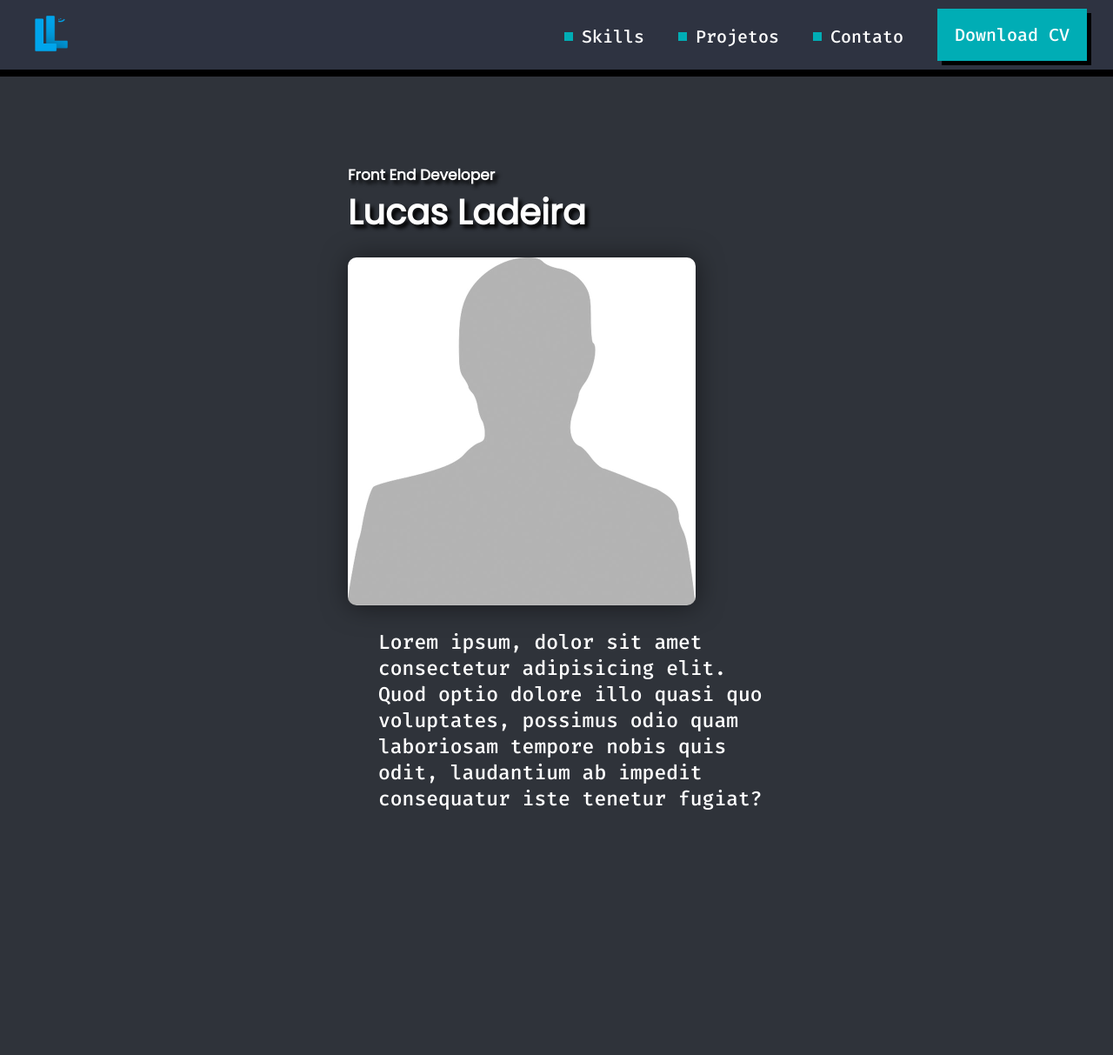
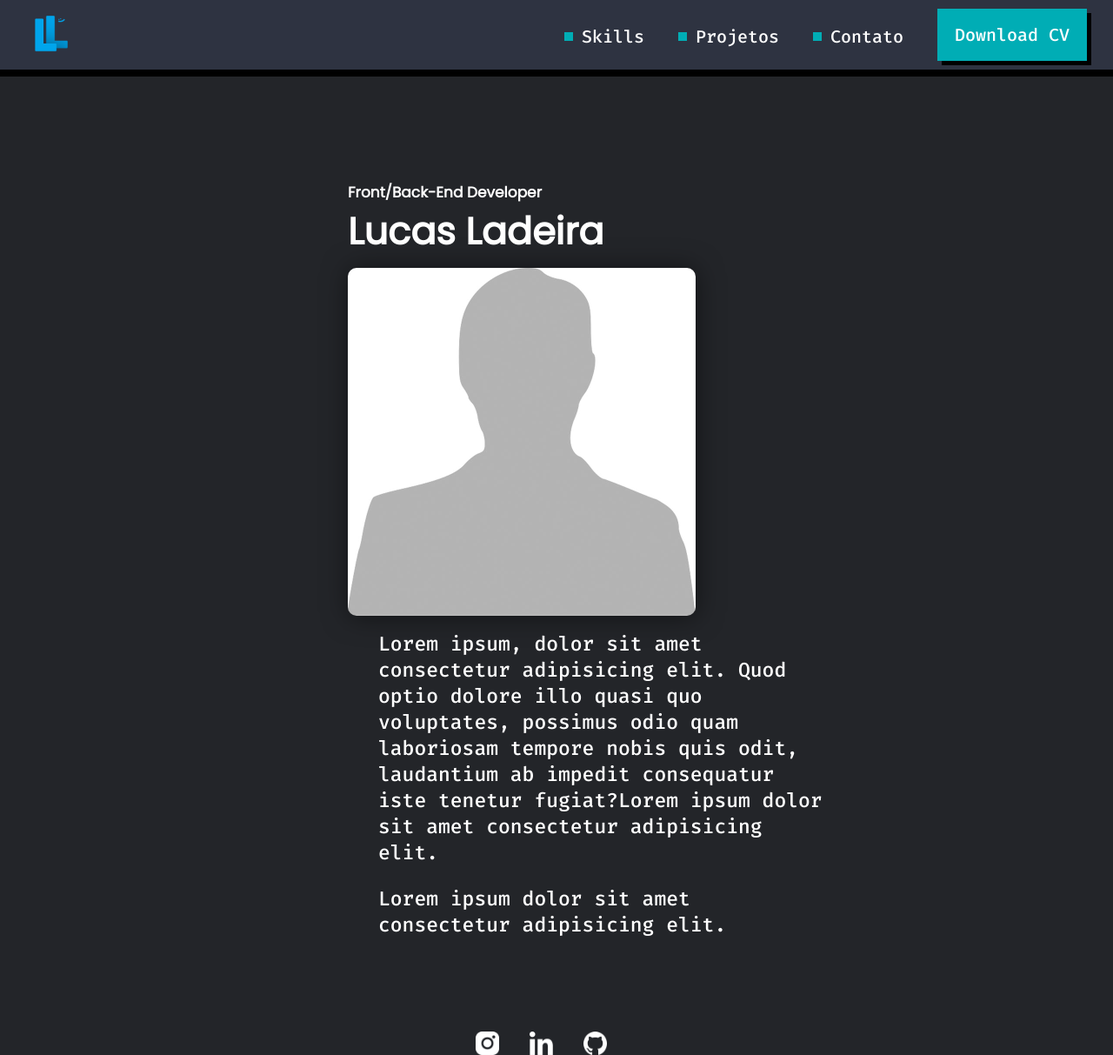
Before and after one commit to oLadeira/portifolio-html, a plain HTML site: page index.html in a window 1280 px wide. Shown: the whole page at 87% size. Before the commit the page ends 956 px from the top, so only its background shows below. Drawn offline with Linux system fonts and the light colour scheme.

Commit message:
insert social media icons and change bk color

```diff
--- /dev/null
+++ b/css/components/socialmedia.css
@@ -0,0 +1,44 @@
+.social_media_icons .instagram_logo:before{
+    content: none;
+}
+
+.social_media_icons{
+    margin-top: 85px;
+    justify-content: center;
+    display: flex;
+    align-items: center;
+
+}
+
+.instagram_logo{
+    transition: transform 50ms linear;
+}
+
+.linkedin_icon{
+    transition: transform 50ms linear;
+}
+
+.github_logo{
+    transition: transform 50ms linear;
+}
+
+.instagram_logo:hover{
+    transform: scale(1.1);
+}
+
+.linkedin_icon:hover{
+    transform: scale(1.1);
+}
+
+.github_logo:hover{
+    transform: scale(1.1);
+}
+
+
+.social_media_icons .linkedin_icon:before{
+    content: none;
+}
+
+.social_media_icons .github_logo:before{
+    content: none;
+}
--- a/css/components/subtitle.css
+++ b/css/components/subtitle.css
@@ -9,5 +9,5 @@ h3{
     font-family: "Poppins", sans-serif;
     font-size: 17px;
     color: white;
-    text-shadow: 4px 4px 4px black;
+
 }
--- a/css/components/title.css
+++ b/css/components/title.css
@@ -2,5 +2,5 @@ h1{
     font-family: "Poppins", sans-serif;
     font-size: 40px;
     color: white;
-    text-shadow: 4px 4px 4px black;
+
 }
--- a/css/index.css
+++ b/css/index.css
@@ -70,32 +70,31 @@ a:before{ /* pseudo elemento */
 }
 
 body{
-    background-color: #2f333a;
+    background-color: #232529;
 }
 
 .profilearea .apresentation {
     margin-left: 400px;
-    margin-top: 100px;
+    margin-top: 120px;
 }
 
 .profilearea .apresentation h1{
-    margin-bottom: 22px;
+    margin-bottom: 10px;
+    font-size: 43px;
 }
 
 .profilearea .apresentation_picture {
     display: table-cell;
     float: left;
     -webkit-filter: drop-shadow(1px 1px 15px rgba(0,0,0,0.5));
-
 }
 
 .profilearea .apresentation .about{
     float: left;
     display: table-cell;
-    width: 450px;
+    width: 520px;
     margin-left: 35px;
-
-
+    margin-top: -10px;
 }
 
 p{
@@ -107,3 +106,7 @@ p{
 .profilearea{
     display: table;
 }
+
+.profilearea .apresentation h3{
+
+}
--- a/index.html
+++ b/index.html
@@ -17,6 +17,7 @@
         <link rel="stylesheet" href="css/components/box.css"/>
         <link rel="stylesheet" href="css/components/buttom.css"/>
         <link rel="stylesheet" href="css/components/profilepic.css"/>
+        <link rel="stylesheet" href="css/components/socialmedia.css"/>
     </head>
 
 
@@ -37,20 +38,33 @@
 
         <section class="profilearea">
             <div class="apresentation">
-                <h3>Front End Developer</h2>
+                <h3>Front/Back-End Developer</h2>
                 <h1>Lucas Ladeira</h1>
-
                     <div class="apresentation_picture">
                         <img class="profilepic"src="assets/img/default_user.jpg" width="400" height="400"/>
                     </div>
-                    <div class="about">
-                        <p>Lorem ipsum, dolor sit amet consectetur adipisicing elit. Quod optio dolore illo quasi quo voluptates, possimus odio quam laboriosam tempore nobis quis odit, laudantium ab impedit consequatur iste tenetur fugiat?
-                        </p>
-                    </div>
+                        <div class="about">
+                            <p>Lorem ipsum, dolor sit amet consectetur adipisicing elit. Quod optio dolore illo quasi quo voluptates, possimus odio quam laboriosam tempore nobis quis odit, laudantium ab impedit consequatur iste tenetur fugiat?Lorem ipsum dolor sit amet consectetur adipisicing elit.
+                            </p>
+                            <p>
+                               Lorem ipsum dolor sit amet consectetur adipisicing elit.
+                            </p>
+                        </div>
             </div>
 
+
         </section>
-
+        <div class="social_media_icons">
+            <a class="instagram_logo" href="https://www.instagram.com/ladeira124/">
+                <img src="assets/img/instagram_logo.png" widht="27" height="27">
+            </a>
+                <a class="linkedin_icon" href="https://www.linkedin.com/in/lucas-ladeira-59012b1a2/" widht="27" height="27">
+                    <img src="assets/img/testeeee.png" widht="27" height="27">
+                </a>
+                    <a class="github_logo" href="https://github.com/oLadeira">
+                        <img src="assets/img/github_logo.png" widht="27" height="27">
+                    </a>
+        </div>
     </body>
 
 </html>
```
Also changed, not shown: assets/img/github_logo.png (added), assets/img/instagram_logo.png (added), assets/img/linkedin_logo.png (added), assets/img/testeeee.png (added).
